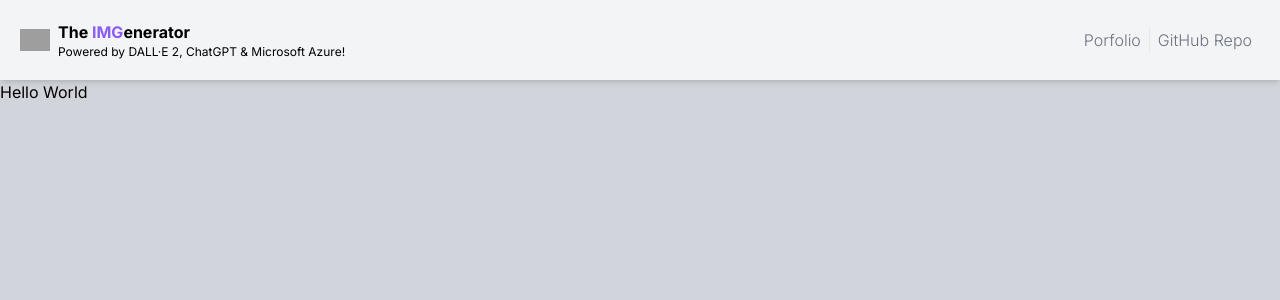
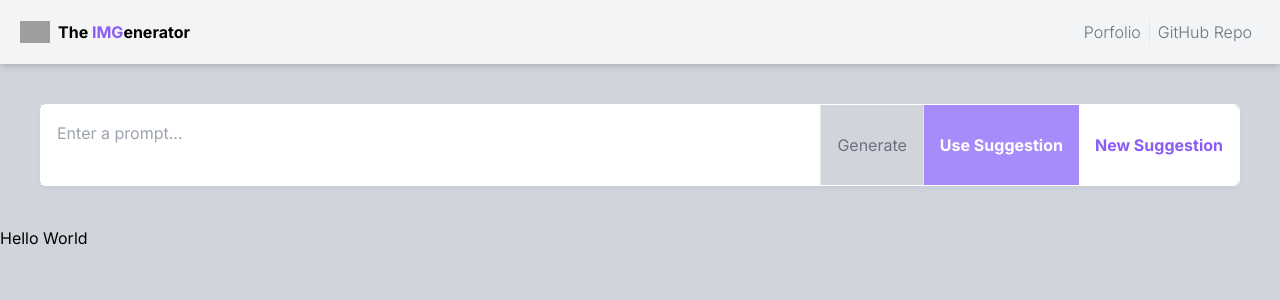
Before and after one commit to neetmangat/ai-imgenerator, a Next.js app: page / in a window 1280 px wide. Shown: the top 300 px of the page. Built offline with nearby package versions, Linux system fonts and the light colour scheme; grey boxes are pictures that could not be loaded.

Commit message:
added prompt input and packages

```diff
--- a/app/layout.tsx
+++ b/app/layout.tsx
@@ -2,6 +2,7 @@ import type { Metadata } from "next";
 import { Inter } from "next/font/google";
 import "@/styles/globals.css";
 import Header from "@/components/Header";
+import PromptInput from "@/components/PromptInput";
 
 const inter = Inter({ subsets: ["latin"] });
 
@@ -18,13 +19,11 @@ export default function RootLayout({
   return (
     <html lang="en">
       <body className={inter.className + " bg-gray-300"}>
-        {/* Header */}
         <Header />
 
-        {/* Prompt Input */}
+        <PromptInput />
 
         {/* Page Content */}
-
         {children}
       </body>
     </html>
--- a/components/Header.tsx
+++ b/components/Header.tsx
@@ -3,7 +3,7 @@ import Link from "next/link";
 
 function Header() {
   return (
-    <header className="flex justify-between sticky p-5 top-0 bg-gray-100 z-50 shadow-md">
+    <header className="flex justify-between sticky p-5 top-0 bg-gray-100 z-50 shadow-md shadow-gray-400/50">
       <div className="flex space-x-2 items-center">
         <Image
           src="https://links.papareact.com/4t3"
@@ -18,9 +18,9 @@ function Header() {
             <span className="text-violet-500"> IMG</span>
             enerator
           </h1>
-          <h2 className="text-xs">
+          {/* <h2 className="text-xs">
             Powered by DALL·E 2, ChatGPT & Microsoft Azure!
-          </h2>
+          </h2> */}
         </div>
       </div>
 
--- /dev/null
+++ b/components/PromptInput.tsx
@@ -0,0 +1,61 @@
+"use client";
+
+import { FormEvent, MouseEvent, useState } from "react";
+
+function PromptInput() {
+  const [input, setInput] = useState("");
+
+  async function submitPrompt() {
+    const prompt = input.trim();
+    if (!prompt) return;
+
+    alert("your prompt was " + prompt);
+  }
+
+  const handleSubmit = async (e: FormEvent<HTMLFormElement>) => {
+    e.preventDefault();
+
+    await submitPrompt();
+  };
+
+  return (
+    <div className="m-10">
+      <form
+        className="flex flex-col lg:flex-row shadow-md shadow-slate-400/10 border border-white rounded-md lg:divide-x"
+        onSubmit={handleSubmit}
+      >
+        <textarea
+          value={input}
+          onChange={(e) => setInput(e.target.value)}
+          className="flex-1 p-4 outline-none resize-none"
+          placeholder="Enter a prompt..."
+        />
+        <button
+          type="submit"
+          className={`p-4 ${
+            input
+              ? "bg-violet-500 text-white transition-colors duration-200"
+              : "text-gray-500 cursor-not-allowed "
+          }`}
+          disabled={!input}
+        >
+          Generate
+        </button>
+        <button
+          type="button"
+          className="p-4 bg-violet-400 text-white transition-colors duration-200 font-bold disabled:text-gray-300 disabled:cursor-not-allowed disabled:bg-gray-400"
+        >
+          Use Suggestion
+        </button>
+        <button
+          type="button"
+          className="p-4 bg-white text-violet-500 border-none transition-colors duration-200 rounded-b-md md:rounded-r-md lg:rounded-bl-none font-bold"
+        >
+          New Suggestion
+        </button>
+      </form>
+    </div>
+  );
+}
+
+export default PromptInput;
```
Also changed, not shown: package.json (+8 -3 lines), 1 other file (tests, documents, lock files or other folders).
